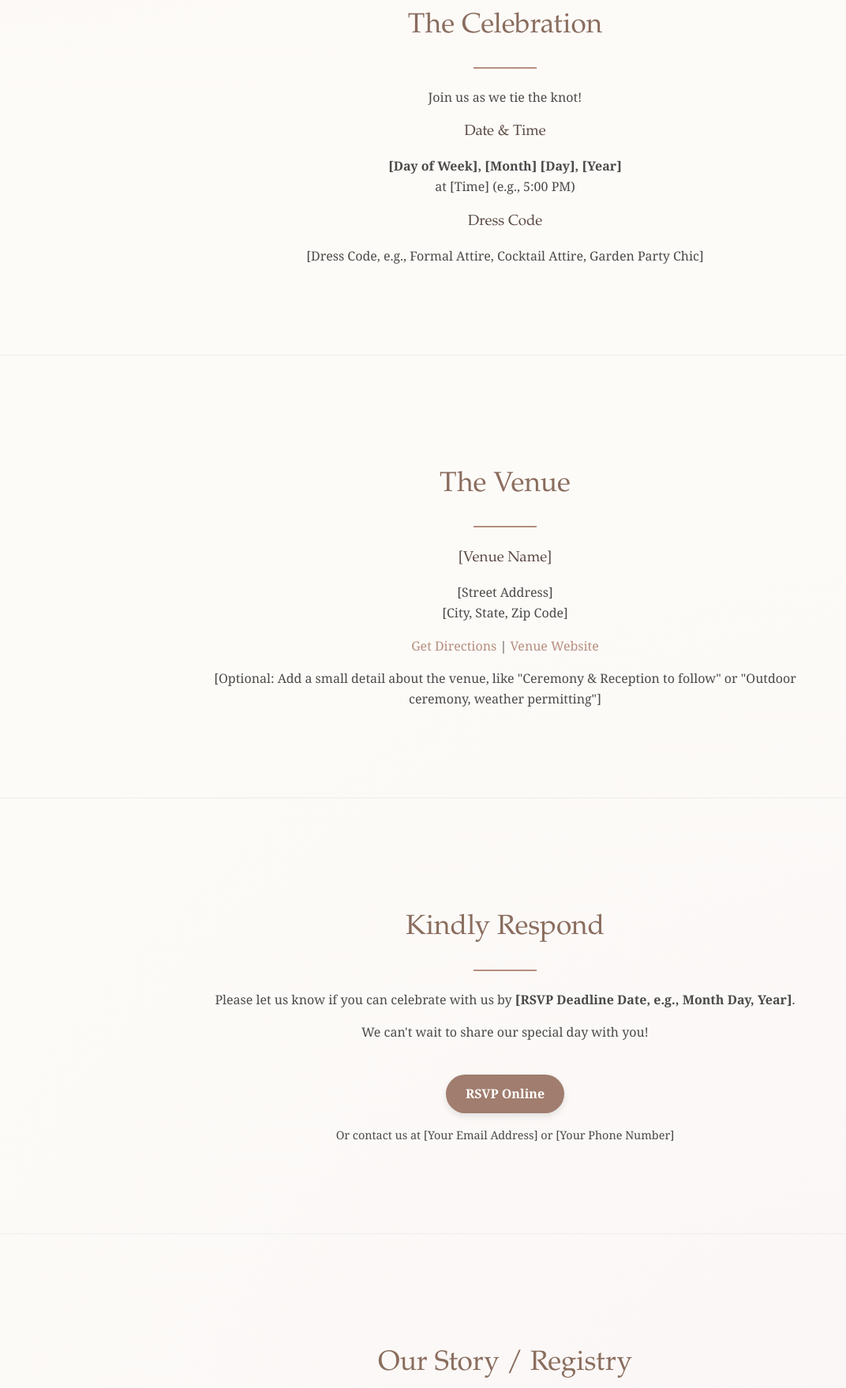
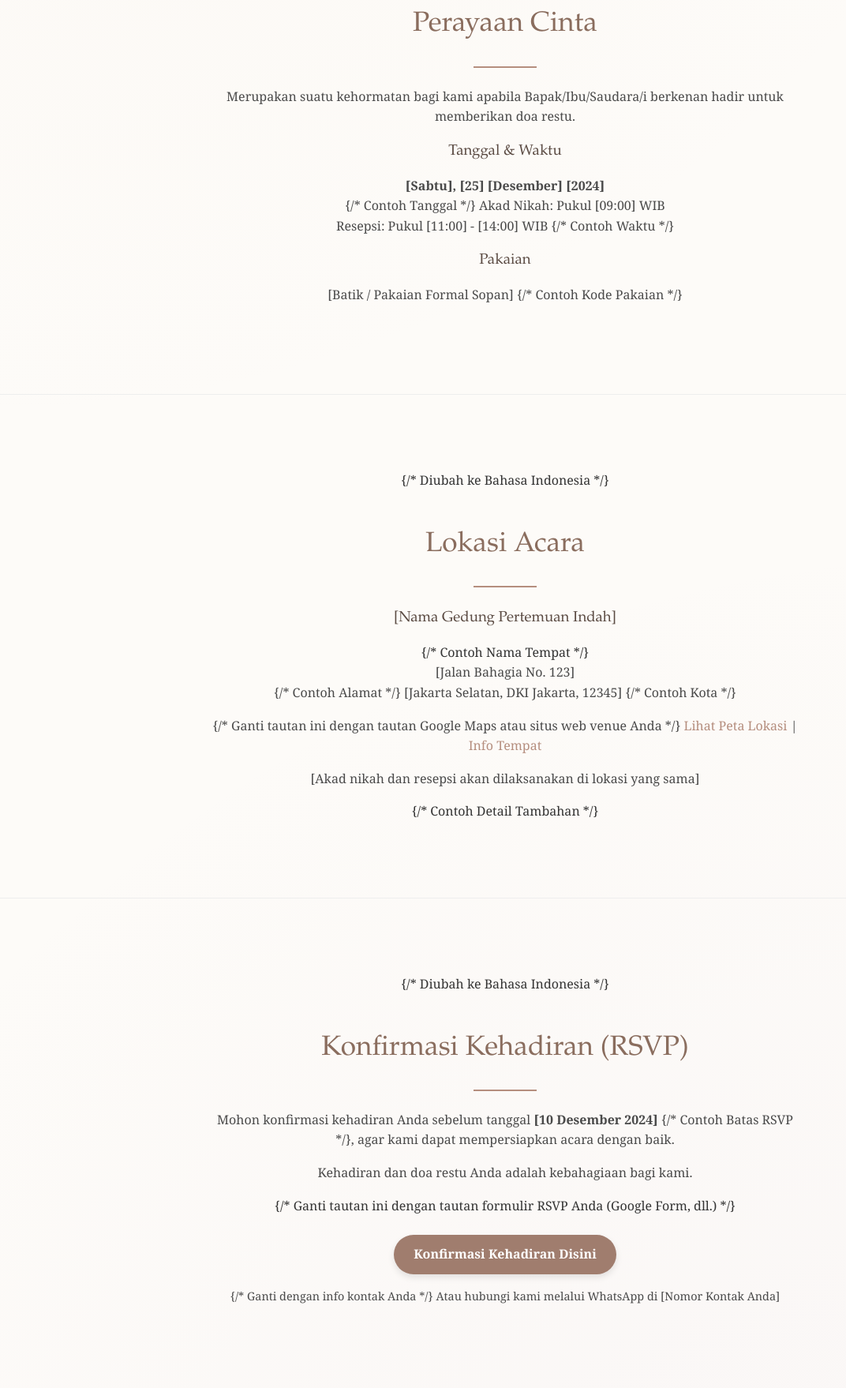
Before and after one commit to Zakiggv5/Test, a plain HTML site: page index.html in a window 1280 px wide. Shown: the part 904-2662 px from the top of the page at 79% size, without its empty margins (0-1072 px from the left). Drawn offline with Linux system fonts and the light colour scheme.

Commit message:
Update index.html

```diff
--- a/index.html
+++ b/index.html
@@ -1,9 +1,9 @@
 <!DOCTYPE html>
-<html lang="en">
+<html lang="id"> {/* Ubah bahasa ke Indonesia */}
 <head>
     <meta charset="UTF-8">
     <meta name="viewport" content="width=device-width, initial-scale=1.0">
-    <title>You're Invited! [Partner 1] & [Partner 2]'s Wedding</title>
+    <title>Undangan Pernikahan Ardi & Irfan</title> {/* Judul diubah */}
     <style>
         /* --- Basic Reset & Setup --- */
         *, *::before, *::after {
@@ -222,101 +222,110 @@
     <!-- Hero Section -->
     <header class="hero">
         <div class="container">
-            <p class="sub-title">Together with their families</p>
-            <h1>[Partner 1 Name] & [Partner 2 Name]</h1>
-            <p class="sub-title">Invite you to celebrate their wedding</p>
-            <div class="divider animate-on-scroll"></div> <!-- Add animation class -->
-            <span class="heart-icon animate-on-scroll">❤</span> <!-- Add animation class -->
+            {/* Diubah ke Bahasa Indonesia */}
+            <p class="sub-title animate-on-scroll">Dengan rahmat Tuhan Yang Maha Esa & restu keluarga</p>
+            <h1 class="animate-on-scroll">Ardi & Irfan</h1> {/* Nama diubah */}
+            <p class="sub-title animate-on-scroll">Mengundang Anda untuk merayakan pernikahan kami</p>
+            <div class="divider animate-on-scroll"></div>
+            <span class="heart-icon animate-on-scroll">❤</span>
         </div>
     </header>
 
     <!-- Details Section -->
     <section id="details">
         <div class="container">
-            <h2 class="animate-on-scroll">The Celebration</h2>
+             {/* Diubah ke Bahasa Indonesia */}
+            <h2 class="animate-on-scroll">Perayaan Cinta</h2>
             <div class="divider animate-on-scroll"></div>
-            <p class="animate-on-scroll">Join us as we tie the knot!</p>
-            <h3 class="animate-on-scroll">Date & Time</h3>
+            <p class="animate-on-scroll">Merupakan suatu kehormatan bagi kami apabila Bapak/Ibu/Saudara/i berkenan hadir untuk memberikan doa restu.</p>
+            <h3 class="animate-on-scroll">Tanggal & Waktu</h3>
             <p class="animate-on-scroll">
-                <strong>[Day of Week], [Month] [Day], [Year]</strong><br>
-                at [Time] (e.g., 5:00 PM)
+                <strong>[Sabtu], [25] [Desember] [2024]</strong><br> {/* Contoh Tanggal */}
+                Akad Nikah: Pukul [09:00] WIB <br>
+                Resepsi: Pukul [11:00] - [14:00] WIB {/* Contoh Waktu */}
             </p>
-            <h3 class="animate-on-scroll">Dress Code</h3>
-            <p class="animate-on-scroll">[Dress Code, e.g., Formal Attire, Cocktail Attire, Garden Party Chic]</p>
+            <h3 class="animate-on-scroll">Pakaian</h3>
+            <p class="animate-on-scroll">[Batik / Pakaian Formal Sopan] {/* Contoh Kode Pakaian */}</p>
         </div>
     </section>
 
     <!-- Venue Section -->
     <section id="venue">
         <div class="container">
-            <h2 class="animate-on-scroll">The Venue</h2>
+             {/* Diubah ke Bahasa Indonesia */}
+            <h2 class="animate-on-scroll">Lokasi Acara</h2>
             <div class="divider animate-on-scroll"></div>
-            <h3 class="animate-on-scroll">[Venue Name]</h3>
+            <h3 class="animate-on-scroll">[Nama Gedung Pertemuan Indah]</h3> {/* Contoh Nama Tempat */}
             <p class="animate-on-scroll">
-                [Street Address]<br>
-                [City, State, Zip Code]
+                [Jalan Bahagia No. 123]<br> {/* Contoh Alamat */}
+                [Jakarta Selatan, DKI Jakarta, 12345] {/* Contoh Kota */}
             </p>
             <p class="animate-on-scroll">
-                <a href="[Link to Google Maps or Venue Website]" target="_blank" rel="noopener noreferrer" class="animate-on-scroll">
-                    Get Directions
+                {/* Ganti tautan ini dengan tautan Google Maps atau situs web venue Anda */}
+                <a href="[Tautan Google Maps ke Lokasi]" target="_blank" rel="noopener noreferrer" class="animate-on-scroll">
+                    Lihat Peta Lokasi
                 </a>
-                 | <a href="[Link to Venue Website if different]" target="_blank" rel="noopener noreferrer" class="animate-on-scroll">
-                    Venue Website
+                 | <a href="[Tautan Situs Web Venue jika ada]" target="_blank" rel="noopener noreferrer" class="animate-on-scroll">
+                    Info Tempat
                 </a>
             </p>
-             <p class="animate-on-scroll">[Optional: Add a small detail about the venue, like "Ceremony & Reception to follow" or "Outdoor ceremony, weather permitting"]</p>
+             <p class="animate-on-scroll">[Akad nikah dan resepsi akan dilaksanakan di lokasi yang sama]</p> {/* Contoh Detail Tambahan */}
         </div>
     </section>
 
     <!-- RSVP Section -->
     <section id="rsvp">
         <div class="container">
-            <h2 class="animate-on-scroll">Kindly Respond</h2>
+             {/* Diubah ke Bahasa Indonesia */}
+            <h2 class="animate-on-scroll">Konfirmasi Kehadiran (RSVP)</h2>
             <div class="divider animate-on-scroll"></div>
             <p class="animate-on-scroll">
-                Please let us know if you can celebrate with us by
-                <strong>[RSVP Deadline Date, e.g., Month Day, Year]</strong>.
+                Mohon konfirmasi kehadiran Anda sebelum tanggal
+                <strong>[10 Desember 2024]</strong> {/* Contoh Batas RSVP */}, agar kami dapat mempersiapkan acara dengan baik.
             </p>
             <p class="animate-on-scroll">
-                We can't wait to share our special day with you!
+                Kehadiran dan doa restu Anda adalah kebahagiaan bagi kami.
             </p>
-            <!-- Replace with your actual RSVP link or contact info -->
-            <a href="[Link to your RSVP form - e.g., Google Form, Zola, The Knot]" target="_blank" rel="noopener noreferrer" class="cta-button animate-on-scroll">
-                RSVP Online
+            {/* Ganti tautan ini dengan tautan formulir RSVP Anda (Google Form, dll.) */}
+            <a href="[Tautan ke Formulir RSVP Anda]" target="_blank" rel="noopener noreferrer" class="cta-button animate-on-scroll">
+                Konfirmasi Kehadiran Disini
             </a>
             <p class="animate-on-scroll" style="margin-top: 1rem; font-size: 0.9rem;">
-                Or contact us at [Your Email Address] or [Your Phone Number]
+                {/* Ganti dengan info kontak Anda */}
+                Atau hubungi kami melalui WhatsApp di [Nomor Kontak Anda]
             </p>
         </div>
     </section>
 
-     <!-- Optional: Story or Registry Section -->
+     <!-- Optional: Story or Registry/Gift Section -->
     <section id="extra">
         <div class="container">
-             <h2 class="animate-on-scroll">Our Story / Registry</h2>
+             {/* Diubah ke Bahasa Indonesia */}
+             <h2 class="animate-on-scroll">Hadiah Pernikahan</h2>
              <div class="divider animate-on-scroll"></div>
              <p class="animate-on-scroll">
-                [Optional: Add a short paragraph about your story, how you met, or a special message to your guests.]
+                Doa restu Anda merupakan karunia yang sangat berarti bagi kami.
              </p>
              <p class="animate-on-scroll">
-                Your presence is the greatest gift! However, if you wish to give a gift, we are registered at:
+                Dan jika memberi adalah ungkapan tanda kasih, Anda dapat memberi kado secara cashless melalui:
                 <br>
-                 <a href="[Link to Registry 1]" target="_blank" rel="noopener noreferrer">[Registry Name 1]</a> |
-                 <a href="[Link to Registry 2]" target="_blank" rel="noopener noreferrer">[Registry Name 2]</a>
-                 <!-- Add more links as needed -->
+                {/* Ganti dengan info rekening/e-wallet atau tautan jika ada */}
+                 <a href="[#]" target="_blank" rel="noopener noreferrer">[Nama Bank/E-Wallet 1 - No. Rek/ID]</a> a/n [Nama] |
+                 <a href="[#]" target="_blank" rel="noopener noreferrer">[Nama Bank/E-Wallet 2 - No. Rek/ID]</a> a/n [Nama]
              </p>
         </div>
     </section>
 
     <footer>
         <div class="container" style="text-align: center; padding-top: 2rem; padding-bottom: 2rem; font-size: 0.9em; color: #888;">
-            <p>With love,<br> [Partner 1] & [Partner 2]</p>
+            {/* Diubah ke Bahasa Indonesia */}
+            <p>Hormat kami yang berbahagia,<br> Ardi & Irfan</p> {/* Nama diubah */}
             <span class="heart-icon" style="animation: none; opacity: 1; color: #ccc;">❤</span>
         </div>
     </footer>
 
     <script>
-        // Simple Intersection Observer for scroll animations
+        // Simple Intersection Observer for scroll animations (Kode Javascript tidak perlu diubah)
         const animatedElements = document.querySelectorAll('.animate-on-scroll');
 
         const observer = new IntersectionObserver((entries) => {
@@ -340,11 +349,7 @@
             observer.observe(el);
         });
 
-        // Make sure hero elements with animation classes are observed too, if needed.
-        // They might already be visible on load, but this ensures consistency.
-        // If the initial hero animations are CSS only (like above), this isn't strictly needed for them.
-
     </script>
 
 </body>
-  </html>
+    </html>
```
